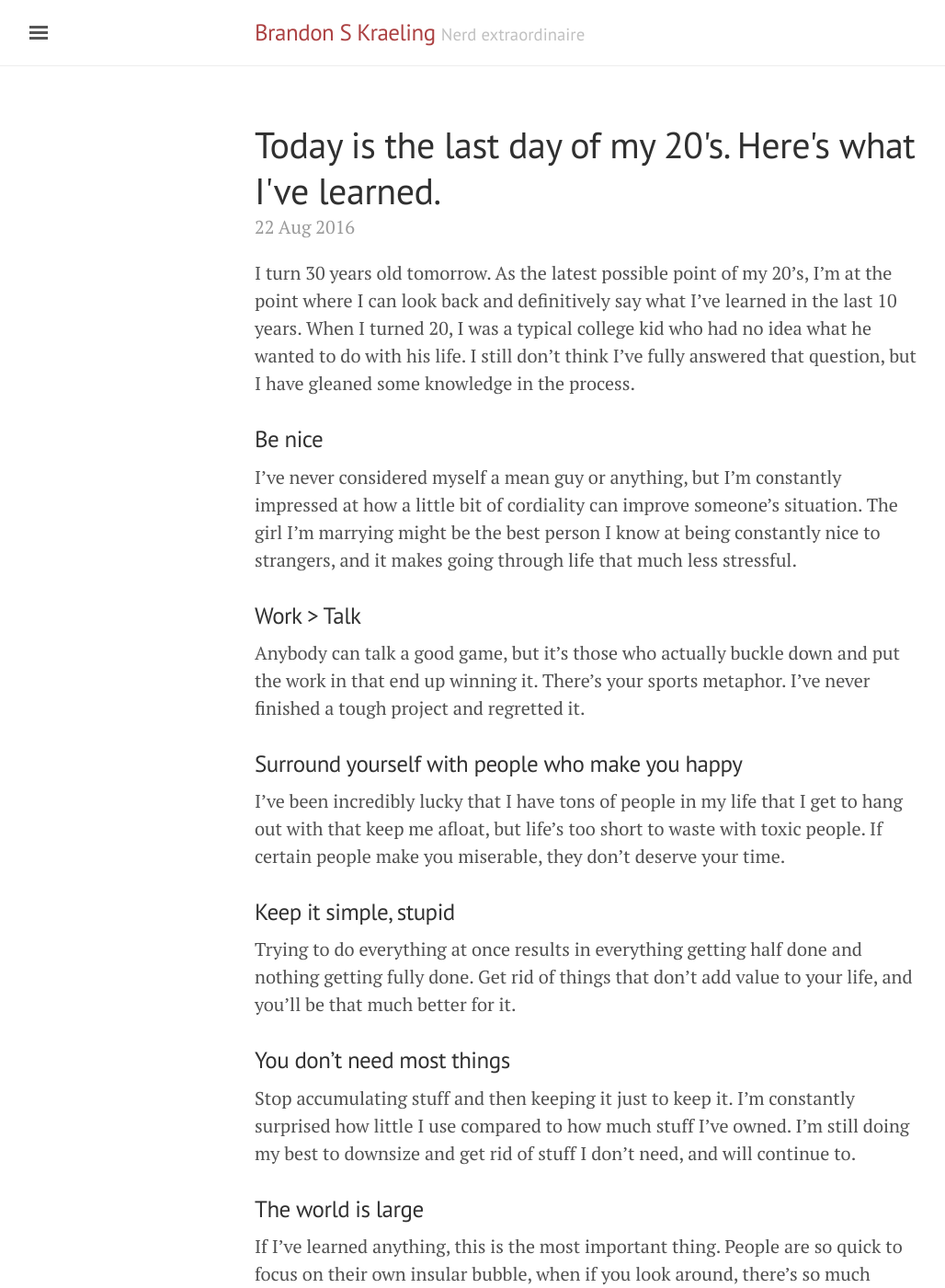
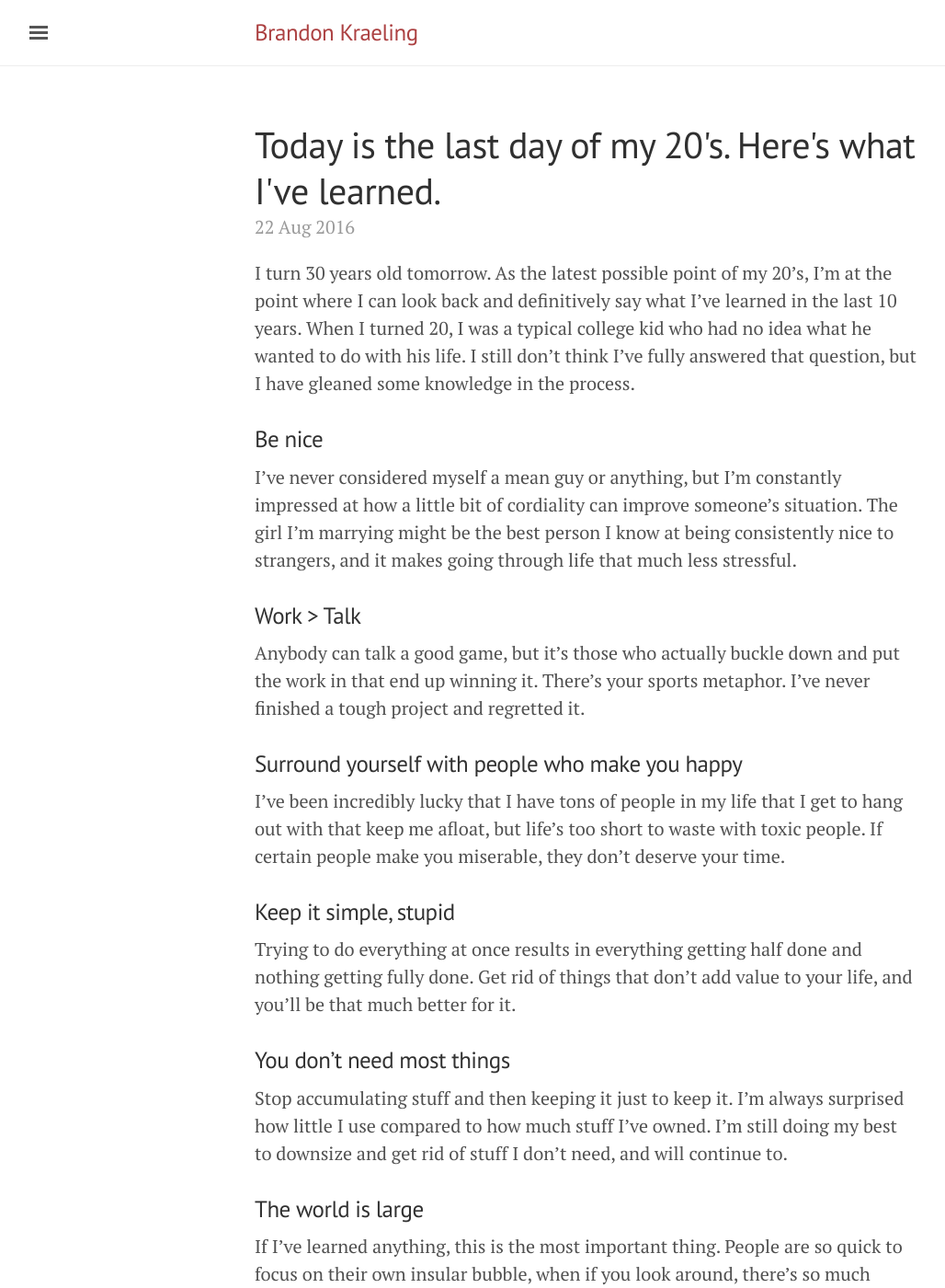
Before and after one commit to bkraeling/bkraeling.github.io, a Jekyll site: the page built from _posts/2016-08-22-turning-30-what-i-learned.md, in a window 1280 px wide and 1400 px high. Shown: the whole window at 92% size, without its empty margins (3-1031 px from the left). Built offline with Jekyll 4.4.1, drawn with Linux system fonts in a browser that asks for light colours.

Commit message:
Minor edits

```diff
--- a/_config.yml
+++ b/_config.yml
@@ -5,7 +5,7 @@ permalink:           pretty
 # relative_permalinks: true
 
 # Setup
-title:               Brandon S Kraeling
+title:               Brandon Kraeling
 tagline:             'Nerd extraordinaire'
 description:         'Hello.'
 url:                 http://bkraeling.me
--- a/_layouts/default.html
+++ b/_layouts/default.html
@@ -14,7 +14,6 @@
         <div class="container">
           <h3 class="masthead-title">
             <a href="{{ site.baseurl }}/" title="Home">{{ site.title }}</a>
-            <small>{{ site.tagline }}</small>
           </h3>
         </div>
       </div>
--- a/_posts/2016-08-22-turning-30-what-i-learned.md
+++ b/_posts/2016-08-22-turning-30-what-i-learned.md
@@ -7,7 +7,7 @@ I turn 30 years old tomorrow. As the latest possible point of my 20's, I'm at th
 
 ### Be nice
 
-I've never considered myself a mean guy or anything, but I'm constantly impressed at how a little bit of cordiality can improve someone's situation. The girl I'm marrying might be the best person I know at being constantly nice to strangers, and it makes going through life that much less stressful.
+I've never considered myself a mean guy or anything, but I'm constantly impressed at how a little bit of cordiality can improve someone's situation. The girl I'm marrying might be the best person I know at being consistently nice to strangers, and it makes going through life that much less stressful.
 
 ### Work > Talk
 
@@ -23,7 +23,7 @@ Trying to do everything at once results in everything getting half done and noth
 
 ### You don't need most things
 
-Stop accumulating stuff and then keeping it just to keep it. I'm constantly surprised how little I use compared to how much stuff I've owned. I'm still doing my best to downsize and get rid of stuff I don't need, and will continue to.
+Stop accumulating stuff and then keeping it just to keep it. I'm always surprised how little I use compared to how much stuff I've owned. I'm still doing my best to downsize and get rid of stuff I don't need, and will continue to.
 
 ### The world is large
 
```
